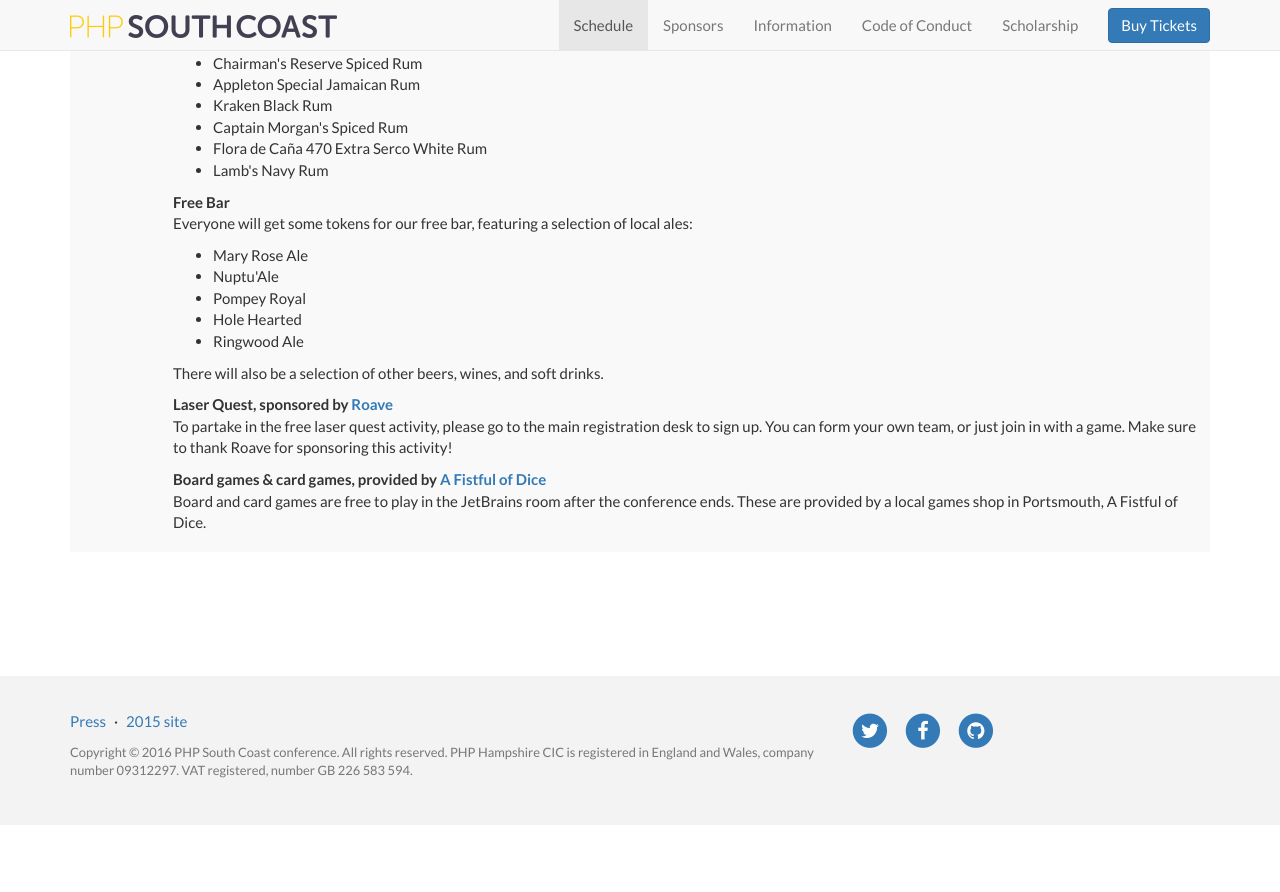
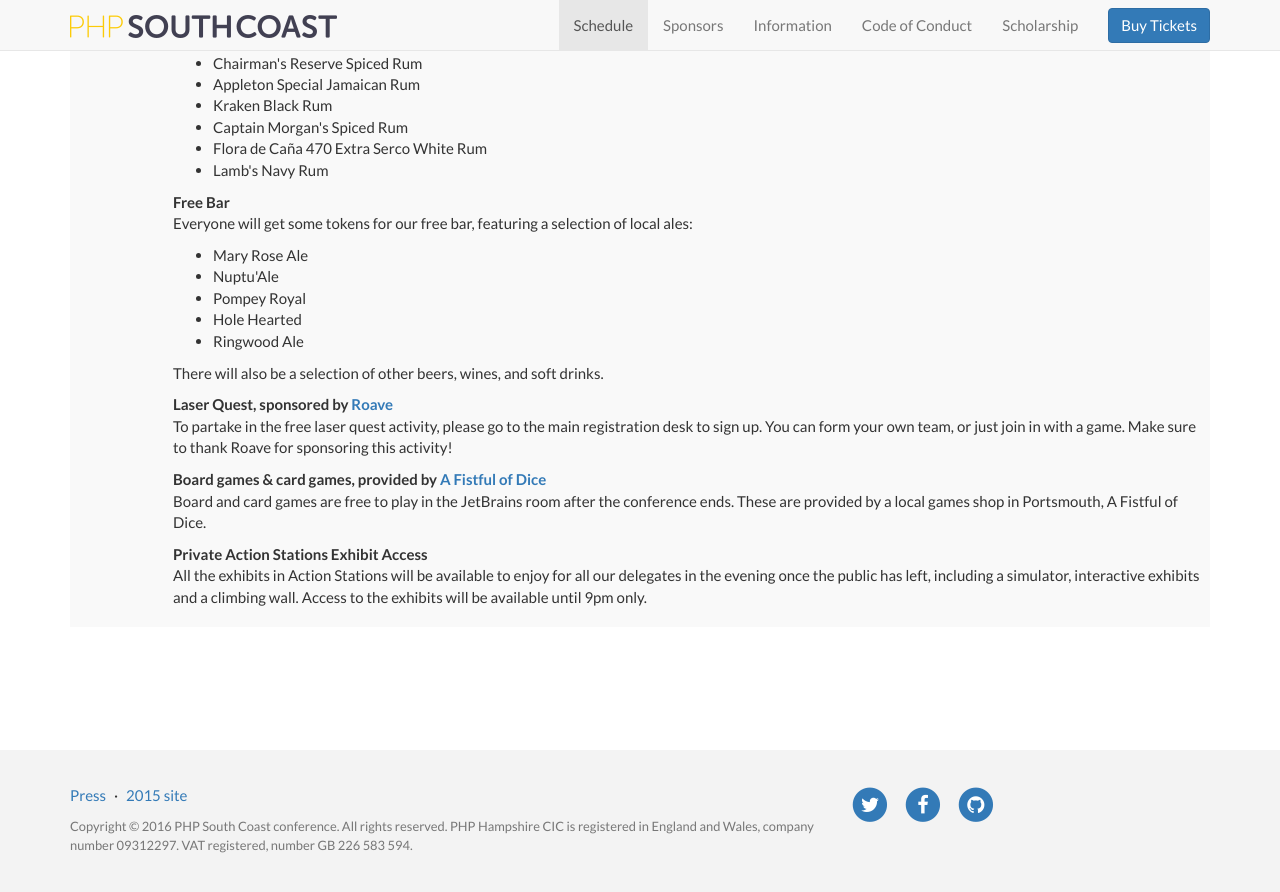
Before and after one commit to phphants/php-south-coast-2016, a Jekyll site: the page built from schedule.html, in a window 1280 px wide and 900 px high, scrolled down 4942 px. Shown: the top 892 px of the window. Built offline with Jekyll 4.4.1, drawn with Linux system fonts in a browser that asks for light colours; before the commit the page ends 5767 px from its top, so only the background shows below that.

Commit message:
Add exhibit to schedule

```diff
--- a/schedule.html
+++ b/schedule.html
@@ -511,6 +511,15 @@
                         Board and card games are free to play in the JetBrains room after the conference ends.
                         These are provided by a local games shop in Portsmouth, A Fistful of Dice.
                     </p>
+
+                    <strong>
+                        Private Action Stations Exhibit Access
+                    </strong>
+                    <p>
+                        All the exhibits in Action Stations will be available to enjoy for all our delegates in
+                        the evening once the public has left, including a simulator, interactive exhibits and a
+                        climbing wall. Access to the exhibits will be available until 9pm only.
+                    </p>
                 </td>
             </tr>
             </tbody>
```
